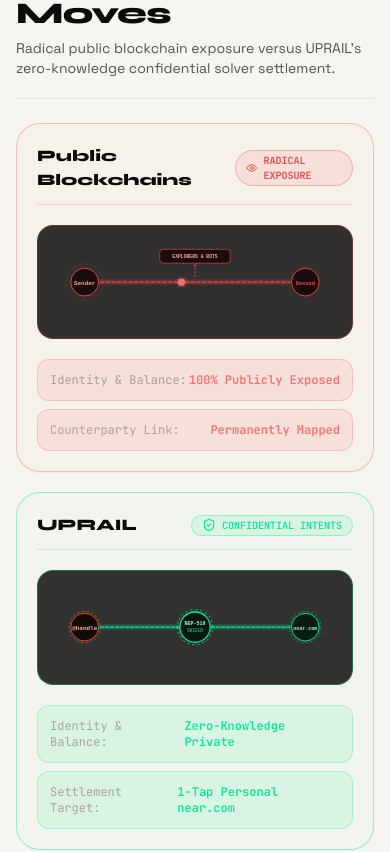
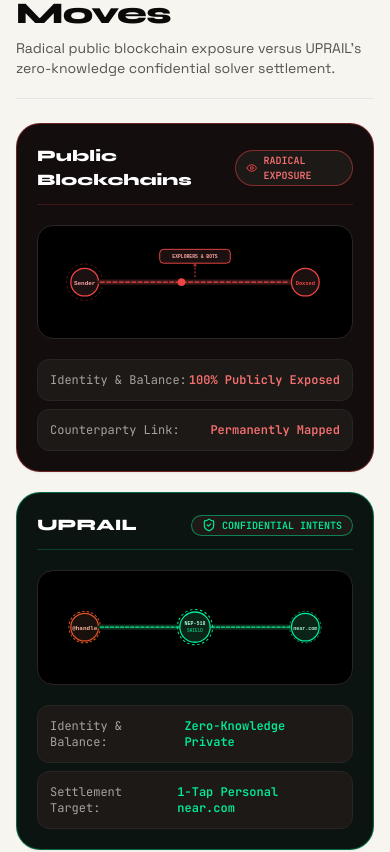
Before and after one commit to iJ03l/UPRAIL, a Next.js app in the folder frontend/: page / in a window 390 px wide. Shown: the part 1165-2017 px from the top of the page. Built offline with nearby package versions, Linux system fonts and the light colour scheme; no server answers; a web font is replaced by a local one.

Commit message:
feat(landing): solid colors for money flow schematic and dynamic scroll scaling for desktop mascot

```diff
--- a/frontend/src/components/MoneyFlowSchematic.tsx
+++ b/frontend/src/components/MoneyFlowSchematic.tsx
@@ -2,7 +2,7 @@
 
 import React from 'react';
 import { motion } from 'framer-motion';
-import { Eye, ShieldCheck, Lock, Radio } from 'lucide-react';
+import { Eye, ShieldCheck, Radio } from 'lucide-react';
 
 export const MoneyFlowSchematic: React.FC = () => {
   return (
@@ -21,40 +21,33 @@ export const MoneyFlowSchematic: React.FC = () => {
         </p>
       </div>
 
-      {/* Side-by-Side Minimal Architecture Cards */}
+      {/* Side-by-Side Solid Architecture Cards (Zero Gradients) */}
       <div className="grid grid-cols-1 lg:grid-cols-2 gap-5 sm:gap-6">
         {/* ========================================================= */}
-        {/* CARD 1: PUBLIC BLOCKCHAINS (RADICAL EXPOSURE)             */}
+        {/* CARD 1: PUBLIC BLOCKCHAINS (SOLID RED / RADICAL EXPOSURE) */}
         {/* ========================================================= */}
-        <div className="rounded-3xl border border-red-500/30 dark:border-red-500/20 bg-red-500/[0.02] dark:bg-[#0C0909] p-5 sm:p-7 space-y-6 shadow-sm relative overflow-hidden flex flex-col justify-between">
+        <div className="rounded-3xl border border-red-500/40 bg-[#140D0D] p-5 sm:p-7 space-y-6 shadow-sm relative overflow-hidden flex flex-col justify-between">
           <div className="space-y-5">
             {/* Header */}
             <div className="flex items-center justify-between pb-3 border-b border-red-500/20">
-              <span className="font-display font-extrabold text-base sm:text-lg text-stone-950 dark:text-white">
+              <span className="font-display font-extrabold text-base sm:text-lg text-white">
                 Public Blockchains
               </span>
-              <span className="text-[10px] sm:text-xs font-mono font-bold text-red-500 bg-red-500/10 border border-red-500/30 px-2.5 py-0.5 rounded-full flex items-center space-x-1.5">
-                <Eye className="w-3.5 h-3.5" />
+              <span className="text-[10px] sm:text-xs font-mono font-bold text-red-400 bg-stone-900 border border-red-500/50 px-2.5 py-0.5 rounded-full flex items-center space-x-1.5">
+                <Eye className="w-3.5 h-3.5 text-red-500" />
                 <span>RADICAL EXPOSURE</span>
               </span>
             </div>
 
-            {/* Clean Minimal SVG Topology */}
-            <div className="w-full rounded-2xl bg-black/80 border border-red-500/25 p-3 sm:p-4 relative overflow-hidden">
+            {/* Solid Minimal SVG Topology */}
+            <div className="w-full rounded-2xl bg-black border border-stone-800 p-3 sm:p-4 relative overflow-hidden">
               <svg
                 viewBox="0 0 460 140"
                 className="w-full h-auto select-none overflow-visible"
               >
-                <defs>
-                  <filter id="publicRedGlow">
-                    <feGaussianBlur stdDeviation="3" result="blur" />
-                    <feComposite in="SourceGraphic" in2="blur" operator="over" />
-                  </filter>
-                </defs>
-
                 {/* Sender Node */}
                 <g transform="translate(55, 70)">
-                  <circle r="22" fill="#180C0C" stroke="#EF4444" strokeWidth="1.5" />
+                  <circle r="22" fill="#1C1010" stroke="#EF4444" strokeWidth="2" />
                   <text y="4" textAnchor="middle" fill="#FCA5A5" fontFamily="monospace" fontSize="9.5" fontWeight="bold">
                     Sender
                   </text>
@@ -62,20 +55,20 @@ export const MoneyFlowSchematic: React.FC = () => {
                     r="26"
                     fill="none"
                     stroke="#EF4444"
-                    strokeWidth="1"
-                    strokeDasharray="3 3"
-                    animate={{ r: [22, 34], opacity: [0.8, 0] }}
+                    strokeWidth="1.5"
+                    strokeDasharray="4 4"
+                    animate={{ r: [22, 34], opacity: [0.9, 0] }}
                     transition={{ duration: 2, repeat: Infinity, ease: 'easeOut' }}
                   />
                 </g>
 
-                {/* Unshielded Leaking Pipe */}
+                {/* Unshielded Leaking Pipe (Solid Lines) */}
                 <line
                   x1="80"
                   y1="70"
                   x2="380"
                   y2="70"
-                  stroke="rgba(239, 68, 68, 0.25)"
+                  stroke="#381818"
                   strokeWidth="8"
                   strokeLinecap="round"
                 />
@@ -86,15 +79,14 @@ export const MoneyFlowSchematic: React.FC = () => {
                   y2="70"
                   stroke="#EF4444"
                   strokeWidth="2"
-                  strokeDasharray="5 4"
+                  strokeDasharray="6 4"
                   strokeLinecap="round"
                 />
 
-                {/* Animated Leaking Packet */}
+                {/* Animated Leaking Packet (Solid Red) */}
                 <motion.circle
-                  r="5.5"
-                  fill="#F87171"
-                  filter="url(#publicRedGlow)"
+                  r="6"
+                  fill="#EF4444"
                   animate={{ cx: [80, 230, 380] }}
                   transition={{ duration: 2.8, repeat: Infinity, ease: 'linear' }}
                   cy="70"
@@ -105,12 +97,12 @@ export const MoneyFlowSchematic: React.FC = () => {
                   {/* Upward Leaking Pulse */}
                   <line x1="0" y1="-8" x2="0" y2="-32" stroke="#EF4444" strokeWidth="1.5" strokeDasharray="3 3" />
                   <motion.circle
-                    r="2.5"
+                    r="3"
                     fill="#EF4444"
-                    animate={{ cy: [-8, -32], opacity: [1, 0.1] }}
+                    animate={{ cy: [-8, -32], opacity: [1, 0.2] }}
                     transition={{ duration: 1.4, repeat: Infinity, ease: 'easeIn' }}
                   />
-                  <rect x="-56" y="-52" width="112" height="22" rx="6" fill="#180C0C" stroke="#EF4444" strokeWidth="1" />
+                  <rect x="-56" y="-52" width="112" height="22" rx="6" fill="#1C1010" stroke="#EF4444" strokeWidth="1.5" />
                   <text x="0" y="-38" textAnchor="middle" fill="#FCA5A5" fontFamily="monospace" fontSize="7.5" fontWeight="bold">
                     EXPLORERS &amp; BOTS
                   </text>
@@ -118,7 +110,7 @@ export const MoneyFlowSchematic: React.FC = () => {
 
                 {/* Recipient Node (Exposed) */}
                 <g transform="translate(405, 70)">
-                  <circle r="22" fill="#180C0C" stroke="#EF4444" strokeWidth="1.5" />
+                  <circle r="22" fill="#1C1010" stroke="#EF4444" strokeWidth="2" />
                   <text y="4" textAnchor="middle" fill="#EF4444" fontFamily="monospace" fontSize="8.5" fontWeight="bold">
                     Doxxed
                   </text>
@@ -126,22 +118,22 @@ export const MoneyFlowSchematic: React.FC = () => {
                     r="26"
                     fill="none"
                     stroke="#EF4444"
-                    strokeWidth="1"
-                    strokeDasharray="3 3"
-                    animate={{ r: [22, 34], opacity: [0.8, 0] }}
+                    strokeWidth="1.5"
+                    strokeDasharray="4 4"
+                    animate={{ r: [22, 34], opacity: [0.9, 0] }}
                     transition={{ duration: 2, delay: 1, repeat: Infinity, ease: 'easeOut' }}
                   />
                 </g>
               </svg>
             </div>
 
-            {/* 2 Crisp Comparison Points */}
+            {/* 2 Crisp Solid Comparison Points */}
             <div className="space-y-2 text-xs font-mono">
-              <div className="p-3 rounded-xl bg-red-500/10 border border-red-500/20 flex items-center justify-between">
+              <div className="p-3 rounded-xl bg-stone-900 border border-stone-800 flex items-center justify-between">
                 <span className="text-stone-400">Identity &amp; Balance:</span>
                 <span className="text-red-400 font-bold">100% Publicly Exposed</span>
               </div>
-              <div className="p-3 rounded-xl bg-red-500/10 border border-red-500/20 flex items-center justify-between">
+              <div className="p-3 rounded-xl bg-stone-900 border border-stone-800 flex items-center justify-between">
                 <span className="text-stone-400">Counterparty Link:</span>
                 <span className="text-red-400 font-bold">Permanently Mapped</span>
               </div>
@@ -150,37 +142,30 @@ export const MoneyFlowSchematic: React.FC = () => {
         </div>
 
         {/* ========================================================= */}
-        {/* CARD 2: UPRAIL (CONFIDENTIAL INTENTS)                     */}
+        {/* CARD 2: UPRAIL (SOLID GREEN / CONFIDENTIAL INTENTS)       */}
         {/* ========================================================= */}
-        <div className="rounded-3xl border border-[#00EC97]/40 dark:border-[#00EC97]/30 bg-[#00EC97]/[0.02] dark:bg-[#080E0B] p-5 sm:p-7 space-y-6 shadow-sm relative overflow-hidden flex flex-col justify-between">
+        <div className="rounded-3xl border border-[#00EC97]/40 bg-[#0B1410] p-5 sm:p-7 space-y-6 shadow-sm relative overflow-hidden flex flex-col justify-between">
           <div className="space-y-5">
             {/* Header */}
-            <div className="flex items-center justify-between pb-3 border-b border-[#00EC97]/25">
-              <span className="font-display font-extrabold text-base sm:text-lg text-stone-950 dark:text-white">
+            <div className="flex items-center justify-between pb-3 border-b border-[#00EC97]/20">
+              <span className="font-display font-extrabold text-base sm:text-lg text-white">
                 UPRAIL
               </span>
-              <span className="text-[10px] sm:text-xs font-mono font-bold text-[#00EC97] bg-[#00EC97]/10 border border-[#00EC97]/35 px-2.5 py-0.5 rounded-full flex items-center space-x-1.5">
-                <ShieldCheck className="w-3.5 h-3.5" />
+              <span className="text-[10px] sm:text-xs font-mono font-bold text-[#00EC97] bg-stone-900 border border-[#00EC97]/50 px-2.5 py-0.5 rounded-full flex items-center space-x-1.5">
+                <ShieldCheck className="w-3.5 h-3.5 text-[#00EC97]" />
                 <span>CONFIDENTIAL INTENTS</span>
               </span>
             </div>
 
-            {/* Clean Minimal SVG Topology */}
-            <div className="w-full rounded-2xl bg-black/80 border border-[#00EC97]/30 p-3 sm:p-4 relative overflow-hidden">
+            {/* Solid Minimal SVG Topology */}
+            <div className="w-full rounded-2xl bg-black border border-stone-800 p-3 sm:p-4 relative overflow-hidden">
               <svg
                 viewBox="0 0 460 140"
                 className="w-full h-auto select-none overflow-visible"
               >
-                <defs>
-                  <filter id="uprailGreenGlow">
-                    <feGaussianBlur stdDeviation="3.5" result="blur" />
-                    <feComposite in="SourceGraphic" in2="blur" operator="over" />
-                  </filter>
-                </defs>
-
                 {/* Handle Ingress Node */}
                 <g transform="translate(55, 70)">
-                  <circle r="22" fill="#120A07" stroke="#E05326" strokeWidth="1.5" />
+                  <circle r="22" fill="#1A110D" stroke="#E05326" strokeWidth="2" />
                   <text y="4" textAnchor="middle" fill="#FFB69E" fontFamily="monospace" fontSize="9.5" fontWeight="bold">
                     @handle
                   </text>
@@ -188,20 +173,20 @@ export const MoneyFlowSchematic: React.FC = () => {
                     r="25"
                     fill="none"
                     stroke="#E05326"
-                    strokeWidth="1"
+                    strokeWidth="1.5"
                     strokeDasharray="4 3"
                     animate={{ rotate: 360 }}
                     transition={{ duration: 10, repeat: Infinity, ease: 'linear' }}
                   />
                 </g>
 
-                {/* Hermetic Shielded Conduit */}
+                {/* Hermetic Shielded Conduit (Solid Lines) */}
                 <line
                   x1="80"
                   y1="70"
                   x2="380"
                   y2="70"
-                  stroke="rgba(0, 236, 151, 0.25)"
+                  stroke="#103322"
                   strokeWidth="8"
                   strokeLinecap="round"
                 />
@@ -216,22 +201,18 @@ export const MoneyFlowSchematic: React.FC = () => {
                   strokeLinecap="round"
                 />
 
-                {/* Animated Shielded Packet */}
+                {/* Animated Shielded Packet (Solid Green) */}
                 <motion.circle
-                  r="5.5"
+                  r="6"
                   fill="#00EC97"
-                  filter="url(#uprailGreenGlow)"
-                  animate={{
-                    cx: [80, 230, 380],
-                    fill: ['#E05326', '#00EC97', '#00C1DE'],
-                  }}
+                  animate={{ cx: [80, 230, 380] }}
                   transition={{ duration: 2.8, repeat: Infinity, ease: 'easeInOut' }}
                   cy="70"
                 />
 
                 {/* Center NEP-518 Shield Enclave */}
                 <g transform="translate(230, 70)">
-                  <circle r="24" fill="#061811" stroke="#00EC97" strokeWidth="2" />
+                  <circle r="24" fill="#0A2418" stroke="#00EC97" strokeWidth="2" />
                   <text y="-3" textAnchor="middle" fill="#A7F3D0" fontFamily="monospace" fontSize="8" fontWeight="bold">
                     NEP-518
                   </text>
@@ -242,7 +223,7 @@ export const MoneyFlowSchematic: React.FC = () => {
                     r="28"
                     fill="none"
                     stroke="#00EC97"
-                    strokeWidth="1"
+                    strokeWidth="1.5"
                     strokeDasharray="4 4"
                     animate={{ rotate: 360 }}
                     transition={{ duration: 12, repeat: Infinity, ease: 'linear' }}
@@ -251,7 +232,7 @@ export const MoneyFlowSchematic: React.FC = () => {
 
                 {/* near.com Socket Terminal */}
                 <g transform="translate(405, 70)">
-                  <circle r="22" fill="#061C14" stroke="#00EC97" strokeWidth="1.5" />
+                  <circle r="22" fill="#0A2418" stroke="#00EC97" strokeWidth="2" />
                   <text y="4" textAnchor="middle" fill="#A7F3D0" fontFamily="monospace" fontSize="8" fontWeight="bold">
                     near.com
                   </text>
@@ -259,7 +240,7 @@ export const MoneyFlowSchematic: React.FC = () => {
                     r="25"
                     fill="none"
                     stroke="#00EC97"
-                    strokeWidth="1"
+                    strokeWidth="1.5"
                     strokeDasharray="4 3"
                     opacity="0.6"
                   />
@@ -267,13 +248,13 @@ export const MoneyFlowSchematic: React.FC = () => {
               </svg>
             </div>
 
-            {/* 2 Crisp Comparison Points */}
+            {/* 2 Crisp Solid Comparison Points */}
             <div className="space-y-2 text-xs font-mono">
-              <div className="p-3 rounded-xl bg-[#00EC97]/10 border border-[#00EC97]/25 flex items-center justify-between">
+              <div className="p-3 rounded-xl bg-stone-900 border border-stone-800 flex items-center justify-between">
                 <span className="text-stone-400">Identity &amp; Balance:</span>
                 <span className="text-[#00EC97] font-bold">Zero-Knowledge Private</span>
               </div>
-              <div className="p-3 rounded-xl bg-[#00EC97]/10 border border-[#00EC97]/25 flex items-center justify-between">
+              <div className="p-3 rounded-xl bg-stone-900 border border-stone-800 flex items-center justify-between">
                 <span className="text-stone-400">Settlement Target:</span>
                 <span className="text-[#00EC97] font-bold">1-Tap Personal near.com</span>
               </div>
```
Also changed, not shown: frontend/src/components/QuantusInteractiveCanvas.tsx (+17 -6 lines).
